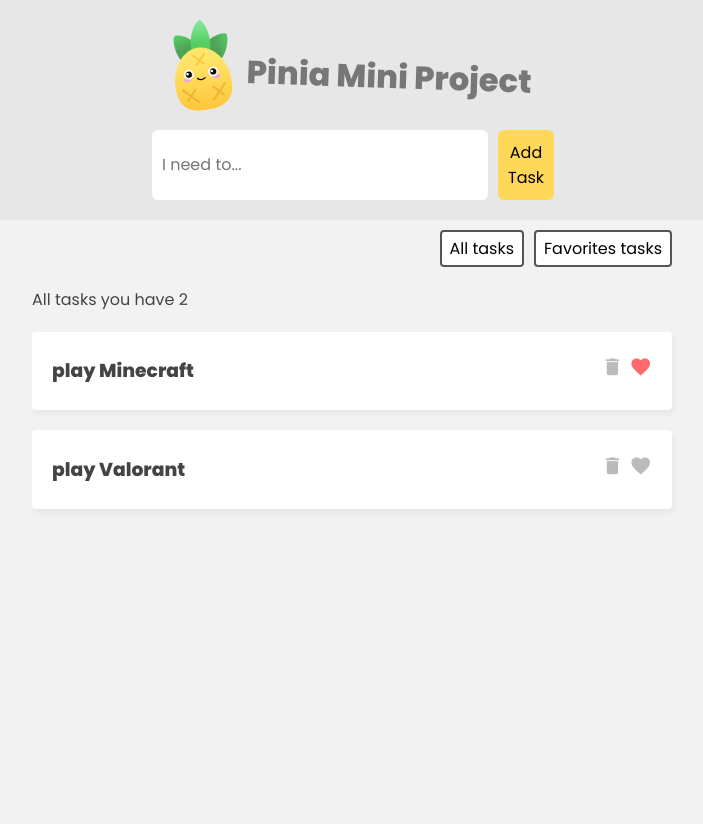
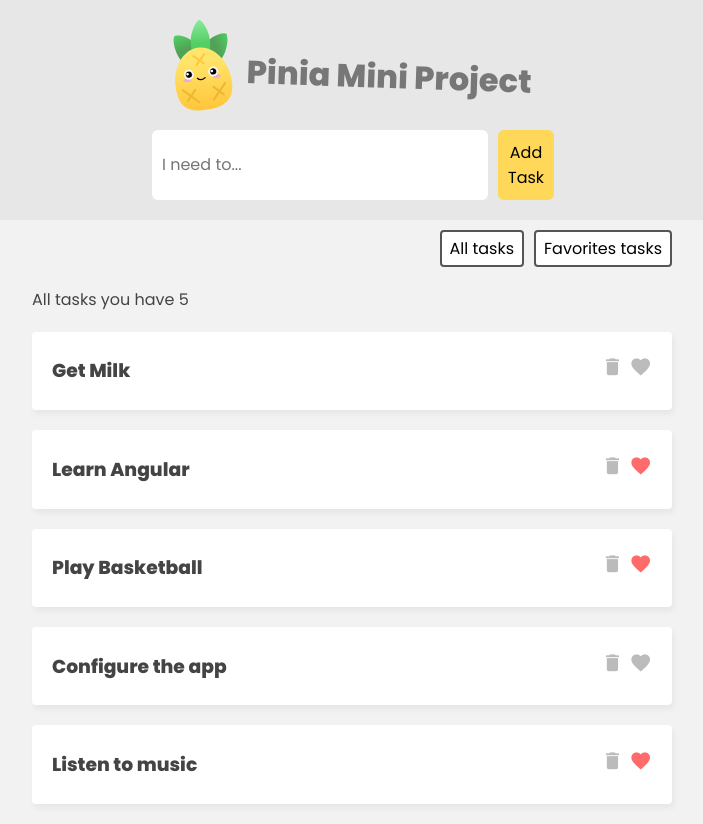
Before and after one commit to sajeed11/Pinia-learn--Vue.js, a Vue app: page / in a window 1280 px wide. Shown: the whole page, without its empty margins (288-991 px from the left). Before the commit the page ends 800 px from the top, so only its background shows below. Built offline with nearby package versions, Linux system fonts and the light colour scheme; data requests are answered from the project's data file.

Commit message:
Async actions with json-serer

```diff
--- /dev/null
+++ b/data/db.json
@@ -0,0 +1,29 @@
+{
+    "tasks": [
+        {
+            "id": 1,
+            "name": "Get Milk",
+            "isfav": false
+        },
+        {
+            "id": 2,
+            "name": "Learn Angular",
+            "isfav": true
+        },
+        {
+            "id": 3,
+            "name": "Play Basketball",
+            "isfav": true
+        },
+        {
+            "id": 4,
+            "name": "Configure the app",
+            "isfav": false
+        },
+        {
+            "id": 5,
+            "name": "Listen to music",
+            "isfav": true
+        }
+    ]
+}
--- a/src/App.vue
+++ b/src/App.vue
@@ -18,6 +18,12 @@
             <button @click="filter = 'all'">All tasks</button>
             <button @click="filter = 'favs'">Favorites tasks</button>
         </nav>
+
+        <!--Loading-->
+
+        <div class="loading" v-if="taskStore.loading">
+            Loading tasks...
+        </div>
 
         <!--task form-->
         <div class="task-list" v-if="filter === 'all'">
@@ -47,6 +53,8 @@ export default {
 },
     setup() {
         const taskStore = useTaskStore()
+        // fetch tasks
+        taskStore.getTasks()
 
         const filter = ref('all')
 
--- a/src/stores/TaskStore.js
+++ b/src/stores/TaskStore.js
@@ -2,10 +2,8 @@ import { defineStore } from 'pinia'
 
 export const useTaskStore =  defineStore('task', {
     state: () => ({
-        tasks: [
-            { id: 1, name: 'play Minecraft', isfav: true },
-            { id: 2, name: 'play Valorant', isfav: false },
-        ],
+        tasks: [],
+        loading: false
     }),
     getters: {
         favs() {
@@ -21,15 +19,56 @@ export const useTaskStore =  defineStore('task', {
         }
     },
     actions: {
-        addTask(task) {
+        async getTasks() {
+            this.loading = true
+
+            const res = await fetch("http://localhost:3000/tasks")
+            const data = await res.json();
+
+            this.tasks = data;
+            this.loading = false
+        },
+        async addTask(task) {
             this.tasks.push(task);
+
+            const res = await fetch("http://localhost:3000/tasks", {
+                method: "POST",
+                headers: {
+                    "Content-Type": "application/json"
+                },
+                body: JSON.stringify(task)
+            });
+
+            if (res.error) {
+                console.log(res.error);
+            }
         },
-        removeTask(id) {
+        async removeTask(id) {
             this.tasks = this.tasks.filter(t => t.id !== id);
+
+            const res = await fetch("http://localhost:3000/tasks/" + id, {
+                method: "DELETE"
+            });
+
+            if (res.error) {
+                console.log(res.error);
+            }
         },
-        toggleFav(id) {
+        async toggleFav(id) {
             const task = this.tasks.find(t => t.id === id);
             task.isfav = !task.isfav;
+
+            const res = await fetch("http://localhost:3000/tasks/" + id, {
+                method: "PATCH",
+                headers: {
+                    "Content-Type": "application/json"
+                },
+                body: JSON.stringify({ isfav: task.isfav })
+            });
+
+            if (res.error) {
+                console.log(res.error);
+            }
         }
     }
 })
--- a/src/style.css
+++ b/src/style.css
@@ -111,3 +111,14 @@ form input {
   color: #555;
   font-size: 1em;
 }
+
+/* loading state */
+.loading {
+  max-width: 640px;
+  border: 1px solid #ffd859;
+  background: #ffe9a0;
+  color: #3a3a3a;
+  padding: 5px 0;
+  text-align: center;
+  margin: 30px auto;
+}
```
